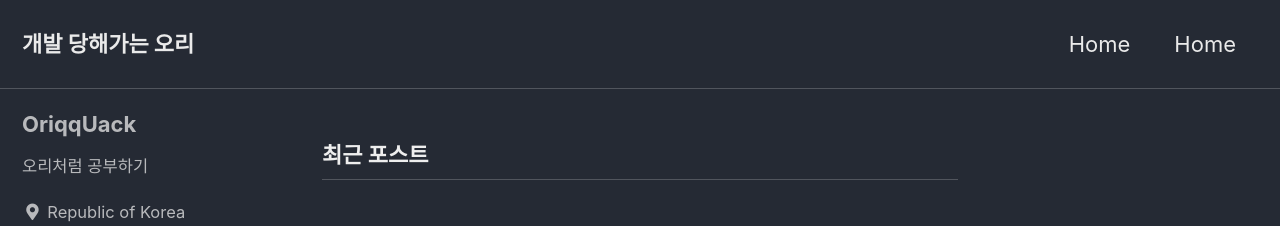
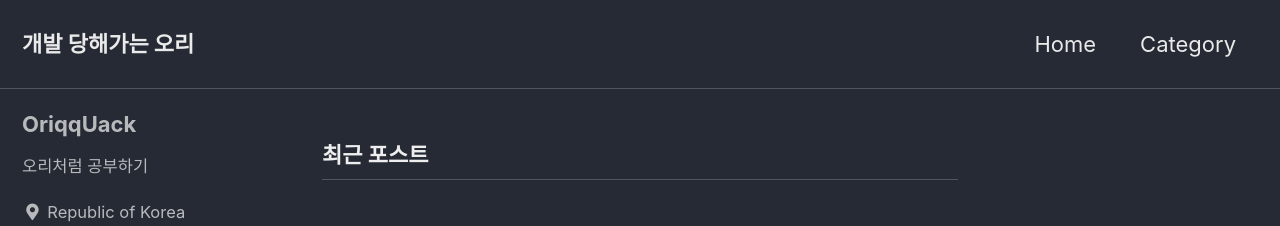
Before and after one commit to OriqqUack/OriqqUack.github.io, a Jekyll site: the page built from index.html, in a window 1280 px wide. Shown: the top 226 px of the page. Built offline with Jekyll 4.4.1, drawn with Linux system fonts in a browser that asks for light colours; cached includes are drawn as plain includes; some web fonts are replaced; the list of posts is cut into pages by our own code.

Commit message:
Update navigation.yml

```diff
--- a/_data/navigation.yml
+++ b/_data/navigation.yml
@@ -2,7 +2,7 @@
 main:
   - title: "Home"
     url: /index.html
-  - title: "Home"
+  - title: "Category"
     url: /categories/
   # - title: "About"
   #   url: https://mmistakes.github.io/minimal-mistakes/about/
```
